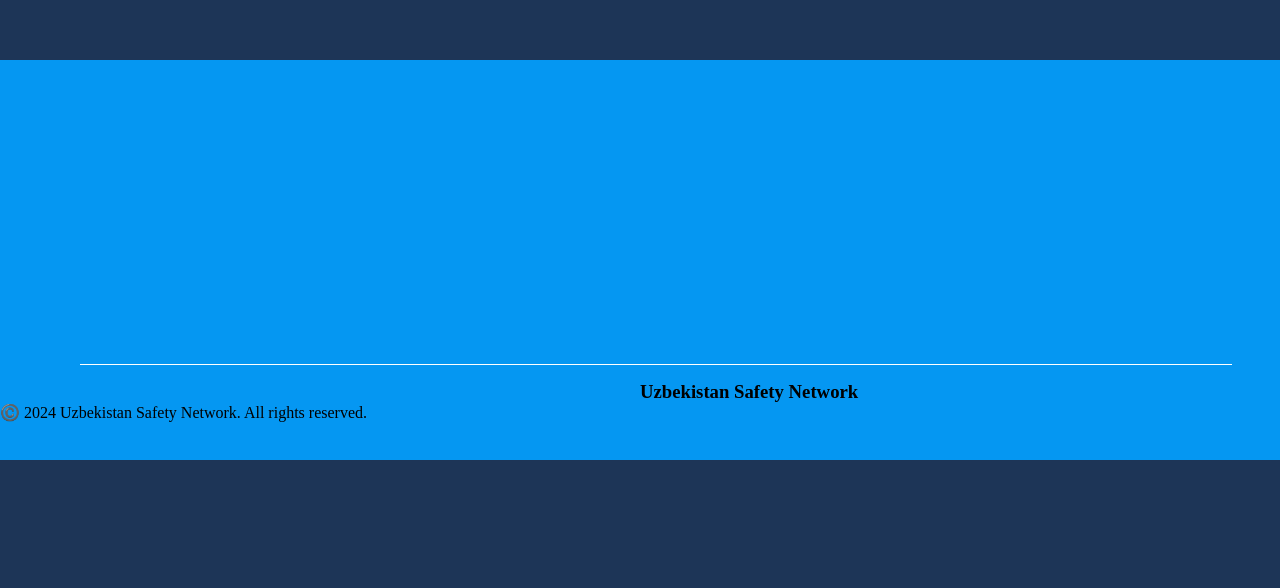
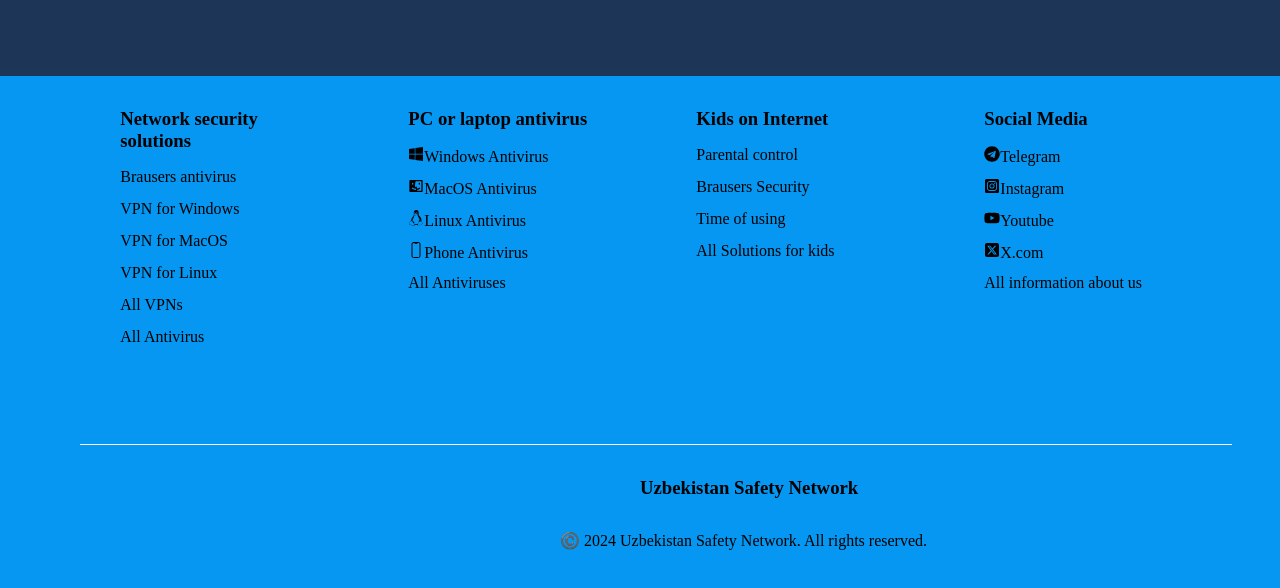
Before and after one commit to Ozodbek3/Cyber_Security, a React (Create React App) app: page / in a window 1280 px wide. Shown: the part 2324-2912 px from the top of the page. Before the commit the page ends 2784 px from the top, so only its background shows below. Built offline with nearby package versions, Linux system fonts and the light colour scheme.

Commit message:
Footer complete

```diff
--- a/src/components/Footer/Footer.jsx
+++ b/src/components/Footer/Footer.jsx
@@ -1,33 +1,136 @@
 import styled from "styled-components";
+import {
+  FaTelegram,
+  FaInstagramSquare,
+  FaYoutube,
+  FaWindows,
+  FaLinux,
+} from "react-icons/fa";
+import { FaSquareXTwitter } from "react-icons/fa6";
+import { RiFinderFill } from "react-icons/ri";
+import { IoPhonePortraitOutline } from "react-icons/io5";
+
 
 
 
 const FooterDiv = styled.div`
-    position: relative;
-    bottom: 2%;
-    width: 100%;
-    height: 50%;
-    background-color: ${({theme}) => theme.footer};
-`
+  position: absolute;
+  width: 100%;
+  height: 70%;
+  background-color: ${({ theme }) => theme.footer};
+`;
+const Solutions = styled.div`
+  width: 90%;
+  position: absolute;
+  top: 2rem;
+  left: 5rem;
+  display: flex;
+  justify-content: space-around;
+  align-items: center;
+`;
+const SolutionsDiv = styled.div`
+  height: 20rem;
+  width: 18%;
+`;
+const SolutionsP = styled.a`
+  position: relative;
+  top: 1rem;
+  display: block;
+  height: 2rem;
+  align-items: center;
+  cursor: pointer;
+  text-decoration: none;
+  color: black;
+  &&:hover {
+    text-decoration: 0.5px white underline;
+  }
+`;
 const Safetyh3 = styled.h3`
-  margin-top:20rem;
+  position: relative;
+  top: 25rem;
   margin-left: 40rem;
-`
+`;
 const FooterLine = styled.div`
   position: relative;
   left: 5rem;
-  top: 19rem;
+  top: 23rem;
   width: 90%;
   height: 1px;
   background-color: white;
-`
+`;
+const P = styled.p`
+  position: relative;
+  top: 27rem;
+  margin-left: 35rem;
+`;
 
 const Footer = () => {
+
+
   return (
     <FooterDiv>
-         <FooterLine></FooterLine>
-         <Safetyh3>Uzbekistan Safety Network</Safetyh3>
-         <p>©️ 2024 Uzbekistan Safety Network. All rights reserved.</p>
+      <Solutions>
+        <SolutionsDiv>
+          <h3 >Network security solutions</h3>
+          <SolutionsP>Brausers antivirus</SolutionsP>
+          <SolutionsP>VPN for Windows</SolutionsP>
+          <SolutionsP>VPN for MacOS </SolutionsP>
+          <SolutionsP>VPN for Linux</SolutionsP>
+          <SolutionsP>All VPNs</SolutionsP>
+          <SolutionsP>All Antivirus</SolutionsP>
+        </SolutionsDiv>
+        <SolutionsDiv>
+          <h3>PC or laptop antivirus</h3>
+          <SolutionsP>
+            <FaWindows />
+            Windows Antivirus
+          </SolutionsP>
+          <SolutionsP>
+            <RiFinderFill />
+            MacOS Antivirus
+          </SolutionsP>
+          <SolutionsP>
+            <FaLinux />
+            Linux Antivirus
+          </SolutionsP>
+          <SolutionsP>
+            <IoPhonePortraitOutline />
+            Phone Antivirus
+          </SolutionsP>
+          <SolutionsP>All Antiviruses</SolutionsP>
+        </SolutionsDiv>
+        <SolutionsDiv>
+          <h3>Kids on Internet</h3>
+          <SolutionsP>Parental control</SolutionsP>
+          <SolutionsP>Brausers Security</SolutionsP>
+          <SolutionsP>Time of using</SolutionsP>
+          <SolutionsP>All Solutions for kids</SolutionsP>
+        </SolutionsDiv>
+        <SolutionsDiv>
+          <h3>Social Media</h3>
+          <SolutionsP href="https://t.me/UzSafetynews">
+            <FaTelegram />
+            Telegram
+          </SolutionsP>
+          <SolutionsP>
+            <FaInstagramSquare />
+            Instagram
+          </SolutionsP>
+          <SolutionsP href="https://www.youtube.com/watch?v=lpa8uy4DyMo&list=PL9ooVrP1hQOGPQVeapGsJCktzIO4DtI4_">
+            <FaYoutube />
+            Youtube
+          </SolutionsP>
+          <SolutionsP href="https://x.com/home">
+            <FaSquareXTwitter />
+            X.com
+          </SolutionsP>
+          <SolutionsP>All information about us</SolutionsP>
+        </SolutionsDiv>
+      </Solutions>
+      <FooterLine></FooterLine>
+      <Safetyh3>Uzbekistan Safety Network</Safetyh3>
+      <P>©️ 2024 Uzbekistan Safety Network. All rights reserved.</P>
+
     </FooterDiv>
   );
 };
--- a/src/index.js
+++ b/src/index.js
@@ -3,11 +3,13 @@ import ReactDOM from "react-dom/client";
 import App from "./App";
 import { BrowserRouter } from "react-router-dom";
 
+
 const routes = require("./containers").default();
+
 
 const root = ReactDOM.createRoot(document.getElementById("root"));
 root.render(
   <BrowserRouter>
-    <App routes={routes} />
+      <App routes={routes} />
   </BrowserRouter>
 );
```
Also changed, not shown: 1 other file (tests, documents, lock files or other folders).
